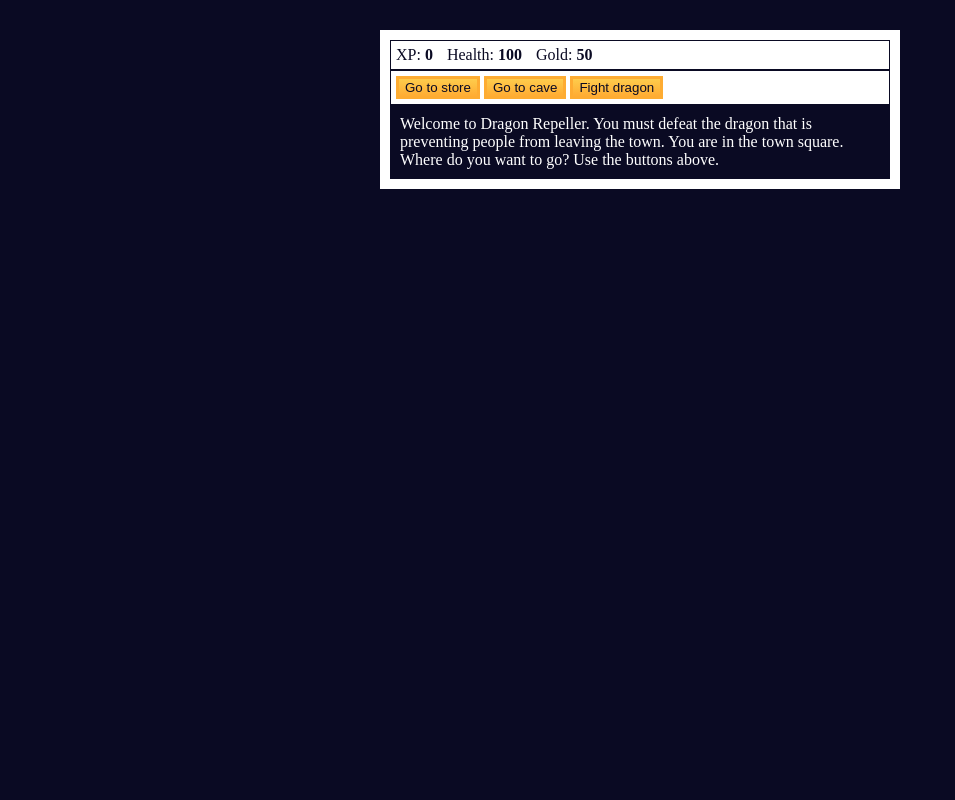
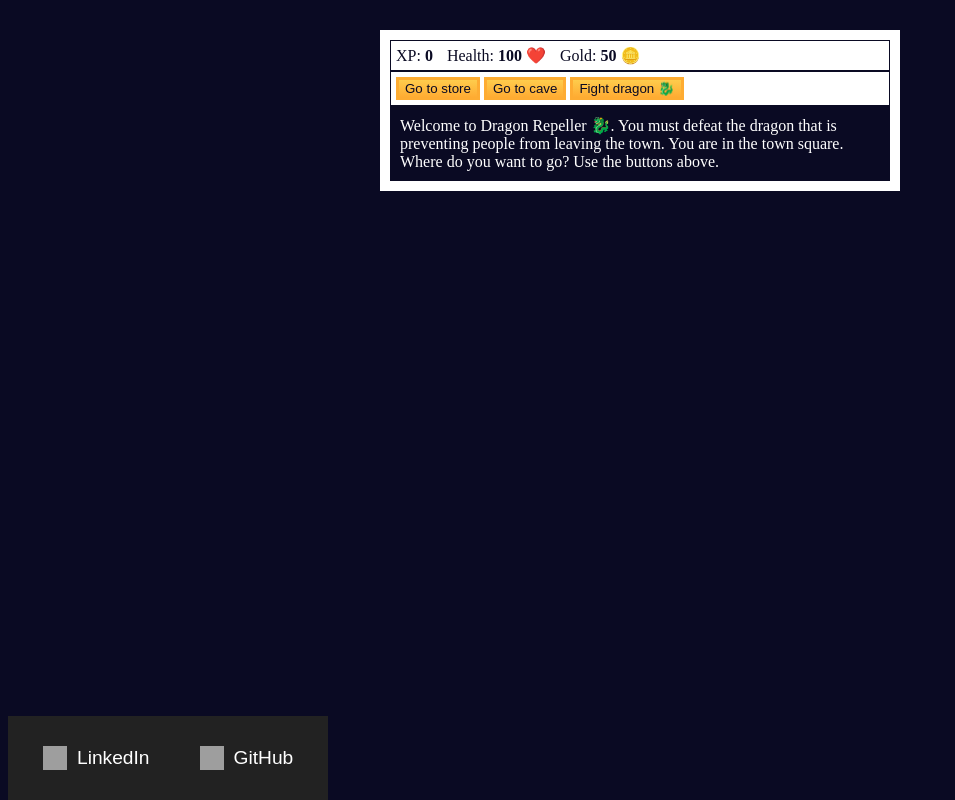
Before and after one commit to Cuzzi-i/RPG-fcc, a plain HTML site: page index.html in a window 1280 px wide. Shown: the whole page, without its empty margins (0-955 px from the left). Drawn offline with Linux system fonts and the light colour scheme; grey boxes are pictures that could not be loaded.

Commit message:
update with emojis

```diff
--- a/index.html
+++ b/index.html
@@ -1,30 +1,48 @@
 <!DOCTYPE html>
 <html lang="en">
+
 <head>
     <meta charset="utf-8">
     <link rel="stylesheet" href="./styles.css">
     <title>RPG - Dragon Repeller</title>
 </head>
+
 <body>
     <div id="game">
         <div id="stats">
-        <span class="stat">XP: <strong><span id="xpText">0</span></strong></span>
-        <span class="stat">Health: <strong><span id="healthText">100</span></strong></span>
-        <span class="stat">Gold: <strong><span id="goldText">50</span></strong></span>
+            <span class="stat">XP: <strong><span id="xpText">0</span></strong>
+            </span>
+            <span class="stat">Health: <strong><span id="healthText">100</span></strong> ❤️
+            </span>
+            <span class="stat">Gold: <strong><span id="goldText">50</span></strong> 🪙
+            </span>
         </div>
         <div id="controls">
             <button id="button1">Go to store</button>
             <button id="button2">Go to cave</button>
-        <button id="button3">Fight dragon</button>
+            <button id="button3">Fight dragon 🐉</button>
         </div>
         <div id="monsterStats">
-        <span class="stat">Monster Name: <strong><span id="monsterName"></span></strong></span>
-        <span class="stat">Health: <strong><span id="monsterHealth"></span></strong></span>
+            <span class="stat">Monster Name: <strong><span id="monsterName"></span></strong>
+            </span>
+            <span class="stat">Health: <strong><span id="monsterHealth"></span></strong> ❤️
+            </span>
         </div>
         <div id="text">
-        Welcome to Dragon Repeller. You must defeat the dragon that is preventing people from leaving the town. You are in the town square. Where do you want to go? Use the buttons above.
+            Welcome to Dragon Repeller 🐉. You must defeat the dragon that is preventing people from leaving the town. You are in the town square. Where do you want to go? Use the buttons above.
         </div>
     </div>
     <script src="./script.js"></script>
 </body>
+<footer>
+    <div class="footer-container">
+        <a href="https://www.linkedin.com/in/boccuzziramiroa/" class="linkedin" id="profile-link" target="_blank">
+            <img src="https://upload.wikimedia.org/wikipedia/commons/c/ca/LinkedIn_logo_initials.png" alt="LinkedIn"> LinkedIn
+        </a>
+        <a href="https://github.com/Cuzzi-i" class="github" id="profile-link" target="_blank">
+            <img src="https://cdn-icons-png.flaticon.com/512/25/25231.png" alt="GitHub"> GitHub
+        </a>
+    </div>
+</footer>
+
 </html>
--- a/script.js
+++ b/script.js
@@ -22,8 +22,7 @@ const weapons = [
     { name: 'claw hammer', power: 50 },
     { name: 'sword', power: 100 }
 ];
-const monsters = [
-  {
+const monsters = [{
         name: "slime",
         level: 2,
         health: 15
@@ -39,22 +38,21 @@ const monsters = [
         health: 300
     }
 ]
-const locations = [
-  {
+const locations = [{
         name: "town square",
-    "button text": ["Go to store", "Go to cave", "Fight dragon"],
+        "button text": ["Go to store🛒", "Go to cave", "Fight dragon 🐉"],
         "button functions": [goStore, goCave, fightDragon],
-    text: "You are in the town square. You see a sign that says \"Store\"."
+        text: "You are in the town square 🏘️. You see a sign that says \"Store\"."
     },
     {
         name: "store",
-    "button text": ["Buy 10 health (10 gold)", "Buy weapon (30 gold)", "Go to town square"],
+        "button text": ["Buy 10 ❤️ (10 🪙)", "Buy weapon (30 🪙)", "Go to town square 🏘️"],
         "button functions": [buyHealth, buyWeapon, goTown],
-    text: "You enter the store."
+        text: "You enter the store🛒."
     },
     {
         name: "cave",
-    "button text": ["Fight slime", "Fight fanged beast", "Go to town square"],
+        "button text": ["Fight slime", "Fight fanged beast", "Go to town square 🏘️"],
         "button functions": [fightSlime, fightBeast, goTown],
         text: "You enter the cave. You see some monsters."
     },
@@ -66,9 +64,9 @@ const locations = [
     },
     {
         name: "kill monster",
-    "button text": ["Go to town square", "Go to town square", "Go to town square"],
+        "button text": ["Go to town square 🏘️", "Go to town square 🏘️", "Go to town square 🏘️"],
         "button functions": [goTown, goTown, easterEgg],
-    text: 'The monster screams "Arg!" as it dies. You gain experience points and find gold.'
+        text: 'The monster screams "Arg!" as it dies. You gain experience points and find some 🪙.'
     },
     {
         name: "lose",
@@ -84,7 +82,7 @@ const locations = [
     },
     {
         name: "easter egg",
-    "button text": ["2", "8", "Go to town square?"],
+        "button text": ["2", "8", "Go to town square 🏘️?"],
         "button functions": [pickTwo, pickEight, goTown],
         text: "You find a secret game. Pick a number above. Ten numbers will be randomly chosen between 0 and 10. If the number you choose matches one of the random numbers, you win!"
     }
@@ -274,11 +272,11 @@ function pick(guess) {
         text.innerText += numbers[i] + "\n";
     }
     if (numbers.includes(guess)) {
-    text.innerText += "Right! You win 20 gold!";
+        text.innerText += "Right! You win 20 🪙!";
         gold += 20;
         goldText.innerText = gold;
     } else {
-    text.innerText += "Wrong! You lose 10 health!";
+        text.innerText += "Wrong! You lose 10 ❤️!";
         health -= 10;
         healthText.innerText = health;
         if (health <= 0) {
--- a/styles.css
+++ b/styles.css
@@ -43,3 +43,45 @@
     background-image: linear-gradient(#fecc4c, #ffac33);
     border: 3px solid #feac32;
 }
+
+footer {
+    position: absolute;
+    bottom: 0;
+    background: #222;
+    padding: 20px;
+    text-align: center;
+    color: white;
+    font-family: "Poppins", sans-serif;
+}
+
+.footer-container {
+    display: flex;
+    justify-content: center;
+    gap: 20px;
+}
+
+.footer-container a {
+    display: flex;
+    align-items: center;
+    gap: 10px;
+    text-decoration: none;
+    color: white;
+    font-size: 1.2rem;
+    font-weight: 500;
+    padding: 10px 15px;
+    border-radius: 8px;
+    transition: background 0.3s ease-in-out;
+}
+
+.footer-container a img {
+    width: 24px;
+    height: 24px;
+}
+
+.linkedin:hover {
+    background: #0077b5;
+}
+
+.github:hover {
+    background: #333;
+}
```
Lines whose indentation alone changed are shown as unchanged.
